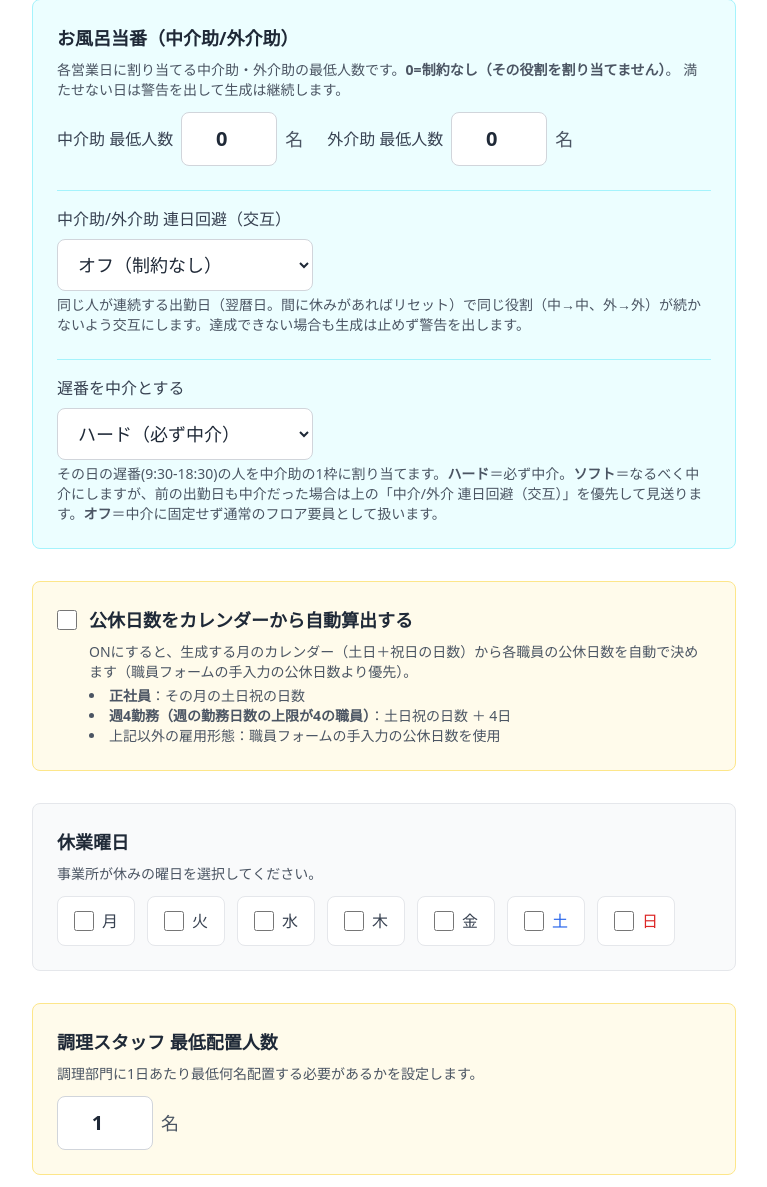
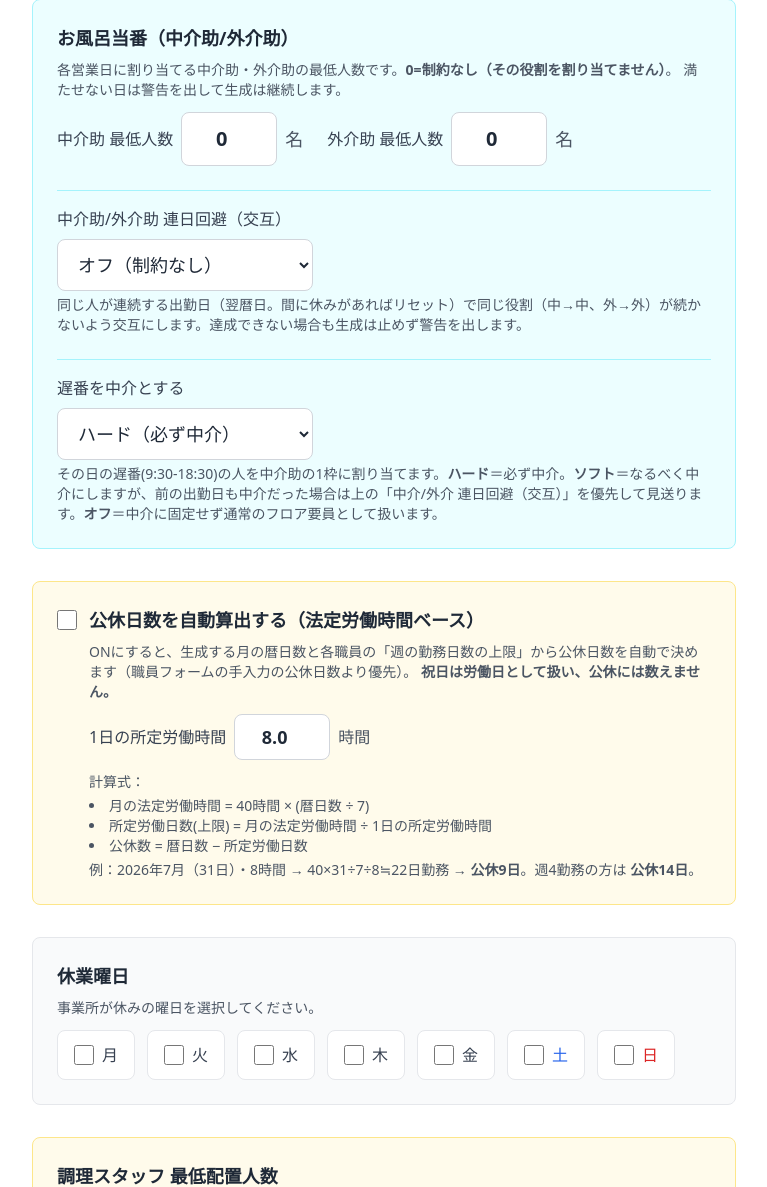
Before and after one commit to hinarisa5699-wq/shift-app-new, a Flask app: page /settings in a window 1280 px wide. Shown: the part 2263-3450 px from the top of the page, without its empty margins (32-799 px from the left). Run offline with Flask 3, Linux system fonts and the light colour scheme; the visitor is signed in with stand-in values (Sample User, id 1); data comes from the database, SQL or seed files in the repository; some libraries are stand-ins or nearby versions.

Commit message:
fix: 公休の自動算出を法定労働時間ベースに変更（祝日は数えない・週の勤務日数で統一）
前版の「土日祝の日数」方式を撤去。祝日は労基法上の労働日のため公休に数えない。
設定に「1日の所定労働時間」(daily_work_hours, 既定8.0)を追加し、生成時に各職員の
公休日数を次式で自動算出（auto_public_holidays=ON時・手入力より優先・全職員対象）:
  週所定労働時間 = min(週の勤務日数上限 × 1日の所定労働時間, 40)  ※法定40hで頭打ち
  所定労働日数(上限) = floor(週所定労働時間 × 暦日数 ÷ 7 ÷ 1日の所定労働時間)
  公休数 = 暦日数 − 所定労働日数
雇用形態での分岐を廃止し、週の勤務日数上限で統一（daily_hoursは40h頭打ちの判定に作用）。

検証(2026-07・31日・8時間): 週5=公休9・週4=公休14 を式どおりに自動セット。
生成結果も該当職員が公休9/14ちょうど一致(土日限定勤務など到達不可の職員は警告)。テスト15件通過。

Co-Authored-By: Claude Opus 4.8 (1M context) <noreply@anthropic.com>

```diff
--- a/app.py
+++ b/app.py
@@ -375,9 +375,11 @@ def _run_migrations(app):
     # 遅番を中介助とするモード（off/soft/hard・既定hard）
     if "late_as_mid_mode" not in columns:
         cursor.execute("ALTER TABLE shift_settings ADD COLUMN late_as_mid_mode VARCHAR(10) NOT NULL DEFAULT 'hard'")
-    # 公休日数の自動算出（カレンダーの土日祝から）
+    # 公休日数の自動算出（法定労働時間ベース）
     if "auto_public_holidays" not in columns:
         cursor.execute("ALTER TABLE shift_settings ADD COLUMN auto_public_holidays BOOLEAN NOT NULL DEFAULT 0")
+    if "daily_work_hours" not in columns:
+        cursor.execute("ALTER TABLE shift_settings ADD COLUMN daily_work_hours REAL NOT NULL DEFAULT 8.0")
     # 依頼文41: 遅番×オンコール禁止モード・訪問回数の平等化モード
     if "late_oncall_mode" not in columns:
         cursor.execute("ALTER TABLE shift_settings ADD COLUMN late_oncall_mode VARCHAR(10) NOT NULL DEFAULT 'off'")
@@ -1707,8 +1709,13 @@ def create_app():
         # 依頼文41-(2): 訪問回数の平等化モード（off/soft/hard、既定soft）
         _vfm = (request.form.get("visit_fairness_mode", "soft") or "soft").strip().lower()
         s.visit_fairness_mode = _vfm if _vfm in ("off", "soft", "hard") else "soft"
-        # 公休日数の自動算出（カレンダーの土日祝から）
+        # 公休日数の自動算出（法定労働時間ベース）
         s.auto_public_holidays = "auto_public_holidays" in request.form
+        try:
+            _dwh = float(request.form.get("daily_work_hours", 8.0) or 8.0)
+        except (TypeError, ValueError):
+            _dwh = 8.0
+        s.daily_work_hours = min(24.0, max(0.5, _dwh))
         db.session.commit()
         flash("条件設定を保存しました。", "success")
         return redirect(url_for("settings"))
@@ -2091,28 +2098,25 @@ def create_app():
         for w in StaffWorkableDate.query.all():
             workable_dates_map.setdefault(w.staff_id, []).append(w.date.isoformat())
 
-        # 公休日数の自動算出（カレンダーの土日祝から）。
-        #   ON時: 正社員=その月の土日祝の日数 / 週4(max_days_per_week==4)=土日祝+4。
-        #   それ以外の雇用形態は手入力の公休日数をそのまま使う。手入力より優先。
+        # 公休日数の自動算出（法定労働時間ベース）。ON時は手入力より優先。
+        #   週所定労働時間 = min(週の勤務日数上限 × 1日の所定労働時間, 40)   ※法定40時間で頭打ち
+        #   所定労働日数(上限) = floor(週所定労働時間 × 暦日数 ÷ 7 ÷ 1日の所定労働時間)
+        #   公休数 = 暦日数 − 所定労働日数
+        #   ※祝日は労働日扱い（公休に数えない）。
         auto_ph_enabled = bool(getattr(settings_obj, "auto_public_holidays", False))
-        weekend_holiday_count = 0
-        if auto_ph_enabled:
-            _ndays = calendar.monthrange(year, month)[1]
-            for _d in range(1, _ndays + 1):
-                _dt = date(year, month, _d)
-                # 土(5)・日(6) または 祝日 を公休として1日カウント（祝日が土日でも二重計上しない）
-                if _dt.weekday() >= 5 or jpholiday.is_holiday(_dt):
-                    weekend_holiday_count += 1
+        _calendar_days = calendar.monthrange(year, month)[1]
+        _daily_hours = float(getattr(settings_obj, "daily_work_hours", 8.0) or 8.0)
+        if _daily_hours <= 0:
+            _daily_hours = 8.0
 
         def _effective_public_holidays(s):
-            """auto_ph_enabled時の有効公休日数を返す（手入力より優先）。"""
+            """auto_ph_enabled時は法定労働時間ベースの公休日数を返す（手入力より優先）。"""
             if not auto_ph_enabled:
                 return getattr(s, "public_holiday_count", 0) or 0
-            if (s.employment_type or "") == "正社員":
-                return weekend_holiday_count
-            if (s.max_days_per_week or 0) == 4:
-                return weekend_holiday_count + 4
-            return getattr(s, "public_holiday_count", 0) or 0
+            week_days = s.max_days_per_week or 5
+            weekly_hours = min(week_days * _daily_hours, 40.0)
+            shotei_work_days = int(weekly_hours * _calendar_days / 7.0 / _daily_hours)
+            return max(0, _calendar_days - shotei_work_days)
 
         # ORM → dict 変換（部門別に分割）
         care_dicts = []
--- a/models.py
+++ b/models.py
@@ -370,10 +370,15 @@ class ShiftSettings(db.Model):
     late_oncall_mode = db.Column(db.String(10), default="off", nullable=False)
     # 依頼文41-(2): 訪問回数の平等化モード "off"/"soft"/"hard"（既定 soft）
     visit_fairness_mode = db.Column(db.String(10), default="soft", nullable=False)
-    # 公休日数をカレンダー(その月の土日祝)から自動算出するか（既定 off）。
-    #   ON時: 正社員=土日祝の日数 / 週4(max_days_per_week=4)=土日祝+4 を生成時に自動反映
-    #   （職員フォームの手入力公休日数より優先）。
+    # 公休日数を法定労働時間ベースで自動算出するか（既定 off）。
+    #   ON時、生成する月について各職員の公休日数を次式で自動反映（手入力より優先）:
+    #     週所定労働時間 = min(週の勤務日数上限 × 1日の所定労働時間, 40)
+    #     所定労働日数(上限) = floor(週所定労働時間 × 暦日数 ÷ 7 ÷ 1日の所定労働時間)
+    #     公休数 = 暦日数 − 所定労働日数
+    #   ※祝日は労働日扱い（公休に数えない）。
     auto_public_holidays = db.Column(db.Boolean, default=False, nullable=False)
+    # 1日の所定労働時間（時間）。公休自動算出に使用。既定 8.0。
+    daily_work_hours = db.Column(db.Float, default=8.0, nullable=False)
 
     def to_dict(self):
         """辞書形式に変換"""
@@ -405,6 +410,7 @@ class ShiftSettings(db.Model):
             "late_oncall_mode": self.late_oncall_mode or "off",
             "visit_fairness_mode": self.visit_fairness_mode or "soft",
             "auto_public_holidays": self.auto_public_holidays or False,
+            "daily_work_hours": self.daily_work_hours if self.daily_work_hours is not None else 8.0,
         }
 
 
--- a/templates/settings.html
+++ b/templates/settings.html
@@ -295,22 +295,35 @@
             </div>
         </div>
 
-        <!-- 公休日数の自動算出 -->
+        <!-- 公休日数の自動算出（法定労働時間ベース） -->
         <div class="mb-8 p-6 bg-amber-50 rounded-lg border border-amber-200">
             <label class="flex items-center cursor-pointer">
                 <input type="checkbox" id="auto_public_holidays" name="auto_public_holidays" value="1"
                        {% if settings and settings.auto_public_holidays %}checked{% endif %}
                        class="w-5 h-5 text-amber-600 border-gray-300 rounded focus:ring-amber-500">
-                <span class="ml-3 text-lg font-semibold text-gray-800">公休日数をカレンダーから自動算出する</span>
+                <span class="ml-3 text-lg font-semibold text-gray-800">公休日数を自動算出する（法定労働時間ベース）</span>
             </label>
             <p class="text-gray-600 text-sm mt-2 ml-8">
-                ONにすると、生成する月のカレンダー（土日＋祝日の日数）から各職員の公休日数を自動で決めます（職員フォームの手入力の公休日数より優先）。
+                ONにすると、生成する月の暦日数と各職員の「週の勤務日数の上限」から公休日数を自動で決めます（職員フォームの手入力の公休日数より優先）。
+                <strong>祝日は労働日として扱い、公休には数えません。</strong>
             </p>
-            <ul class="text-gray-600 text-sm mt-1 ml-8 list-disc list-inside">
-                <li><strong>正社員</strong>：その月の土日祝の日数</li>
-                <li><strong>週4勤務（週の勤務日数の上限が4の職員）</strong>：土日祝の日数 ＋ 4日</li>
-                <li>上記以外の雇用形態：職員フォームの手入力の公休日数を使用</li>
-            </ul>
+            <div class="mt-3 ml-8 flex items-center gap-2">
+                <label for="daily_work_hours" class="text-base text-gray-700">1日の所定労働時間</label>
+                <input type="number" id="daily_work_hours" name="daily_work_hours"
+                       min="0.5" max="24" step="0.5"
+                       value="{{ settings.daily_work_hours if settings and settings.daily_work_hours else 8 }}"
+                       class="w-24 px-3 py-2 text-lg font-bold text-center border border-gray-300 rounded-lg focus:ring-2 focus:ring-amber-500 focus:border-amber-500">
+                <span class="text-base text-gray-600">時間</span>
+            </div>
+            <div class="text-gray-600 text-sm mt-3 ml-8">
+                <p class="font-medium">計算式：</p>
+                <ul class="list-disc list-inside mt-1">
+                    <li>月の法定労働時間 = 40時間 × (暦日数 ÷ 7)</li>
+                    <li>所定労働日数(上限) = 月の法定労働時間 ÷ 1日の所定労働時間</li>
+                    <li>公休数 = 暦日数 − 所定労働日数</li>
+                </ul>
+                <p class="mt-1">例：2026年7月（31日）・8時間 → 40×31÷7÷8≒22日勤務 → <strong>公休9日</strong>。週4勤務の方は <strong>公休14日</strong>。</p>
+            </div>
         </div>
 
         <!-- 休業曜日 -->
```
